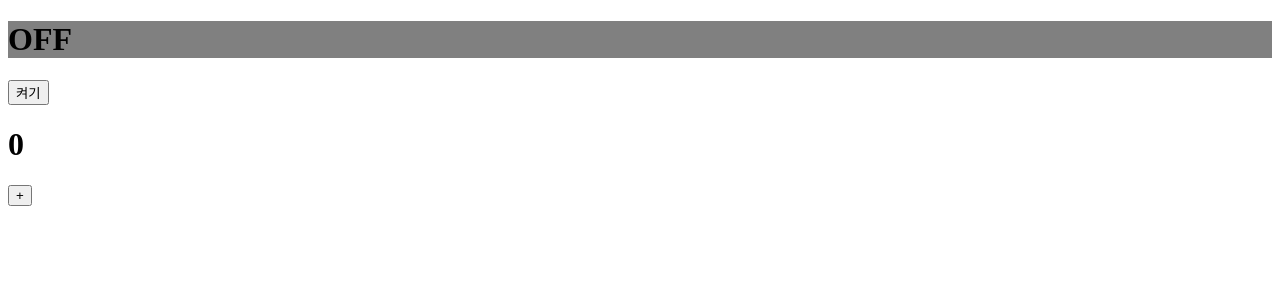
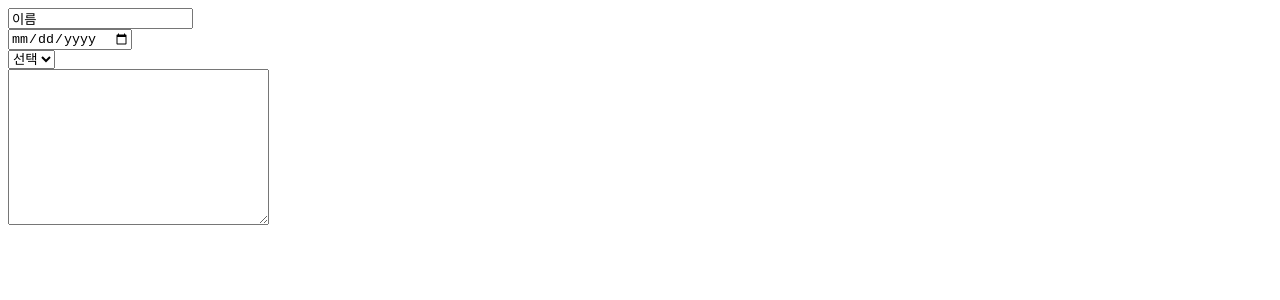
Before and after one commit to seongwoo83/stu-react, a React (Vite) app: page / in a window 1280 px wide. Shown: the top 300 px of the page. Built offline with nearby package versions, Linux system fonts and the light colour scheme.

Commit message:
input state설정

```diff
--- a/src/App.tsx
+++ b/src/App.tsx
@@ -1,13 +1,11 @@
-import Bulb from "./components/Bulb"
-import Count from "./components/Count"
 import "./App.css"
+import Register from "./components/Register"
 
 
 function App() {
   return (
     <>
-      <Bulb />
-      <Count />
+      <Register />
     </>
   )
 }
--- /dev/null
+++ b/src/components/Register.tsx
@@ -0,0 +1,57 @@
+import React, { EventHandler, ReactElement, useState } from "react"
+
+// 간단한 회원가입
+/**
+    1. 이름
+    2. 생년월일
+    3. 국적
+    4. 자기소개
+*/
+
+const Register:()=>ReactElement = ()=>{
+
+    const [name, setName] = useState<string>('이름');
+    const [birth, setBirth] = useState<string>("");
+    const [country, setCountry] = useState<string>('')
+    const [bio, setBio] = useState<string>('')
+
+    const onChangeName:(e:React.ChangeEvent<HTMLInputElement>)=>void = (e)=>{
+        setName(e.target.value);
+    }
+
+    const onChangeBirth: (e:React.ChangeEvent<HTMLInputElement>)=>void = (e)=>{
+        setBirth(e.target.value);
+    }
+
+    const onChangeCountry: (e:React.ChangeEvent<HTMLSelectElement>)=>void = (e)=>{
+        setCountry(e.target.value);
+    }
+
+    const onChangeBio: (e:React.ChangeEvent<HTMLTextAreaElement>)=>void = (e)=>{
+        setBio(e.target.value);
+    }
+
+    return (
+        <div>
+            <div>
+                <input type="text" onChange={onChangeName} placeholder={'이름을 입력해주세요'} value={name} />
+            </div>
+            <div>
+                <input type="date" onChange={onChangeBirth} value={birth}/>
+            </div>
+            <div>
+                <select onChange={onChangeCountry} value={country}>
+                    <option value="">선택</option>
+                    <option value="ko">한국</option>
+                    <option value="us">미국</option>
+                    <option value="uk">영국</option>
+                </select>
+            </div>
+            <div>
+                <textarea cols={30} rows={10} onChange={onChangeBio} value={bio} />
+            </div>
+        </div>
+    )
+}
+
+export default Register;
```
